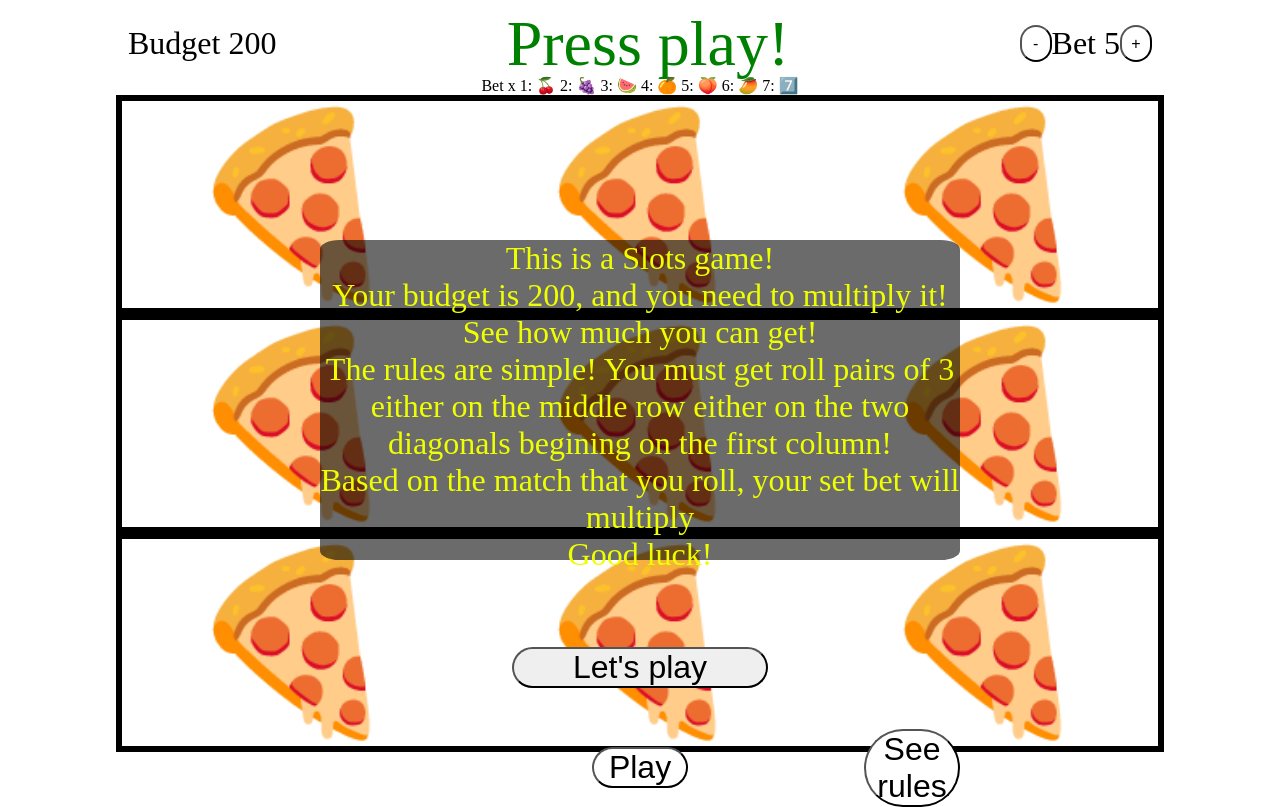
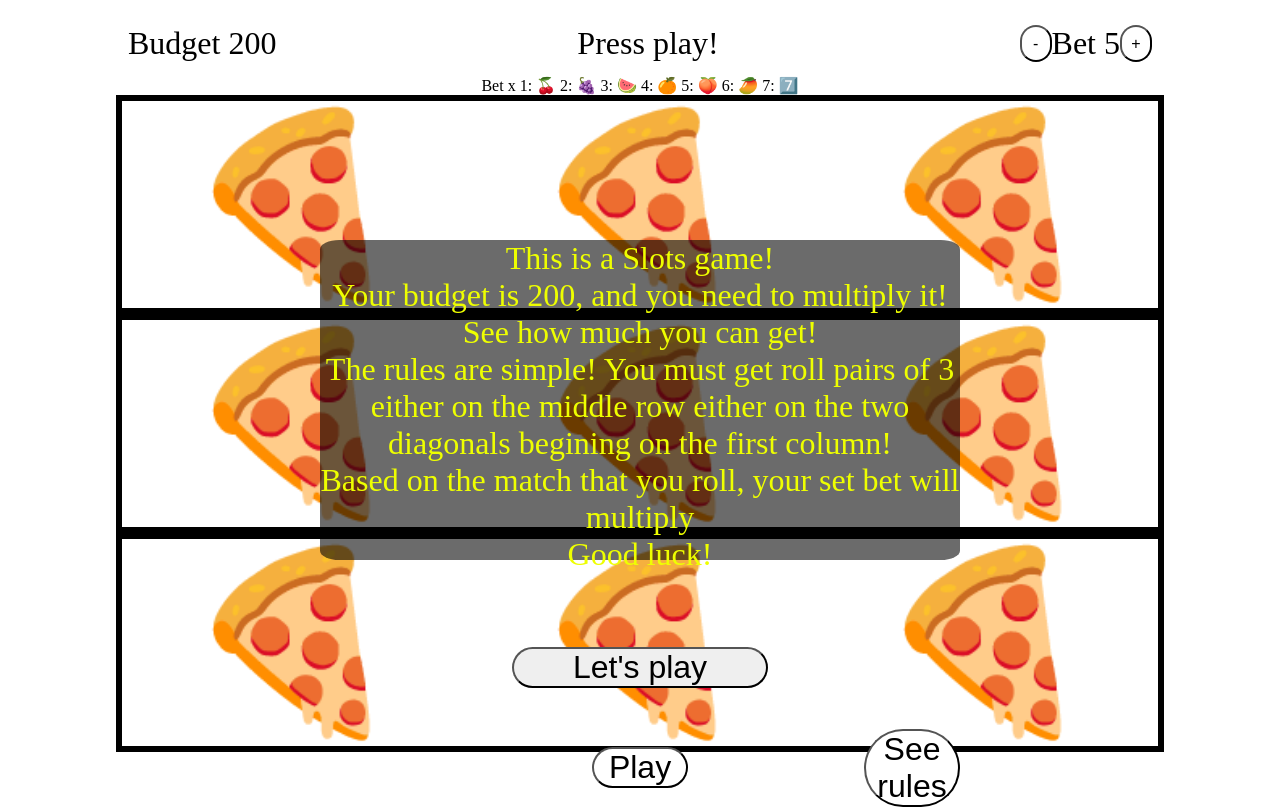
Before and after one commit to Ciongu/Slots-game, a plain HTML site: page index.html in a window 1280 px wide. Drawn offline with Linux system fonts and the light colour scheme.

Commit message:
removed a bugt

```diff
--- a/index.html
+++ b/index.html
@@ -9,7 +9,7 @@
   <body>
     <div class="info">
       <p class="budget"></p>
-      <p class="announcement win"></p>
+      <p class="announcement"></p>
       <div class="bet-div">
         <button class="minus">-</button>
         <p class="bet"></p>
```
